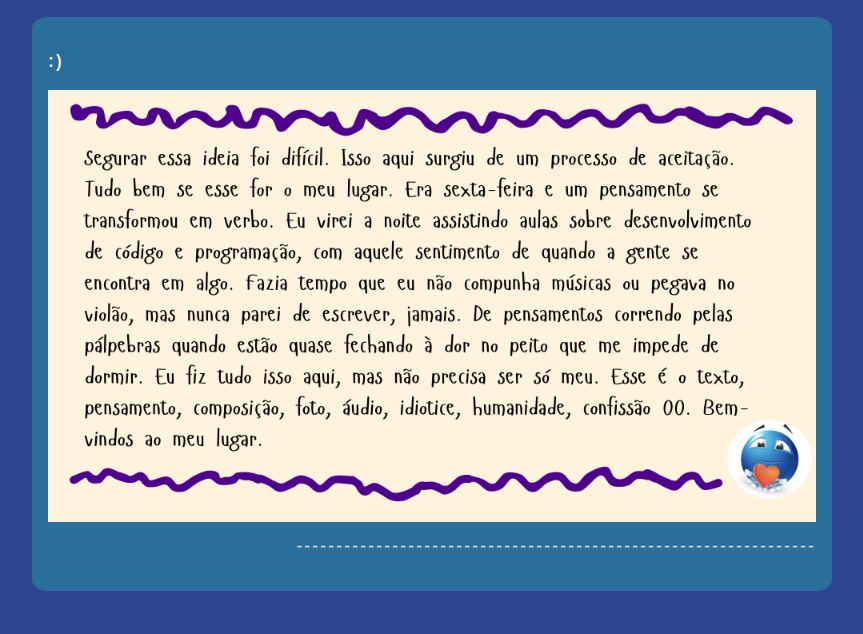
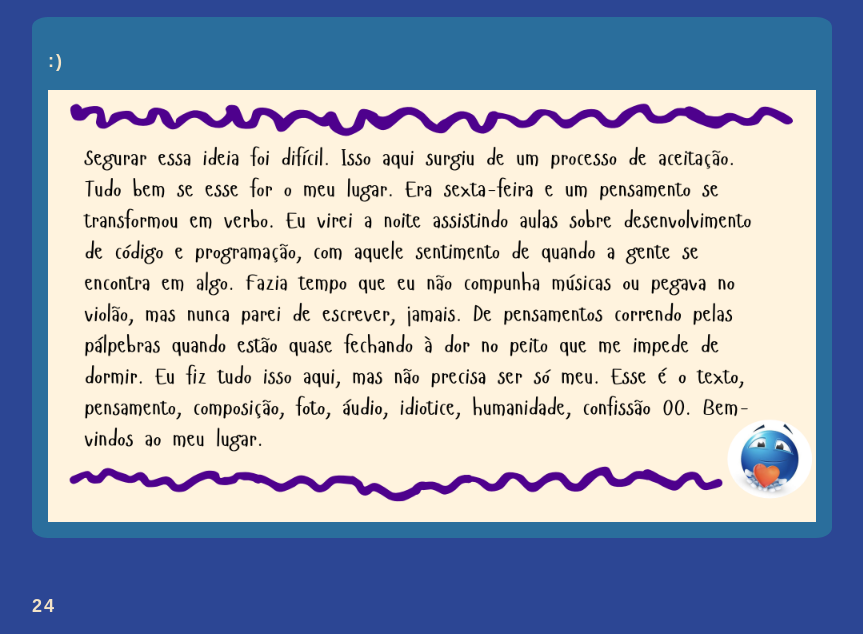
Before and after one commit to pedrohantequestt/pedro.txt, a plain HTML site: page index.html in a window 1280 px wide. Shown: the part 93-727 px from the top of the page, without its empty margins (208-1071 px from the left). Drawn offline with Linux system fonts and the light colour scheme; a web font is replaced by a local one.

Commit message:
Update index.html

```diff
--- a/index.html
+++ b/index.html
@@ -20,8 +20,7 @@
 <div class="div0">
             <h3>:)</h3>
             <img src="00.png" alt="">
-            <p class="data">-----------------------------------------------------------------</p>
-</div>
+            </div>
 
  <div class="div24">
             <h3>24</h3>
```
